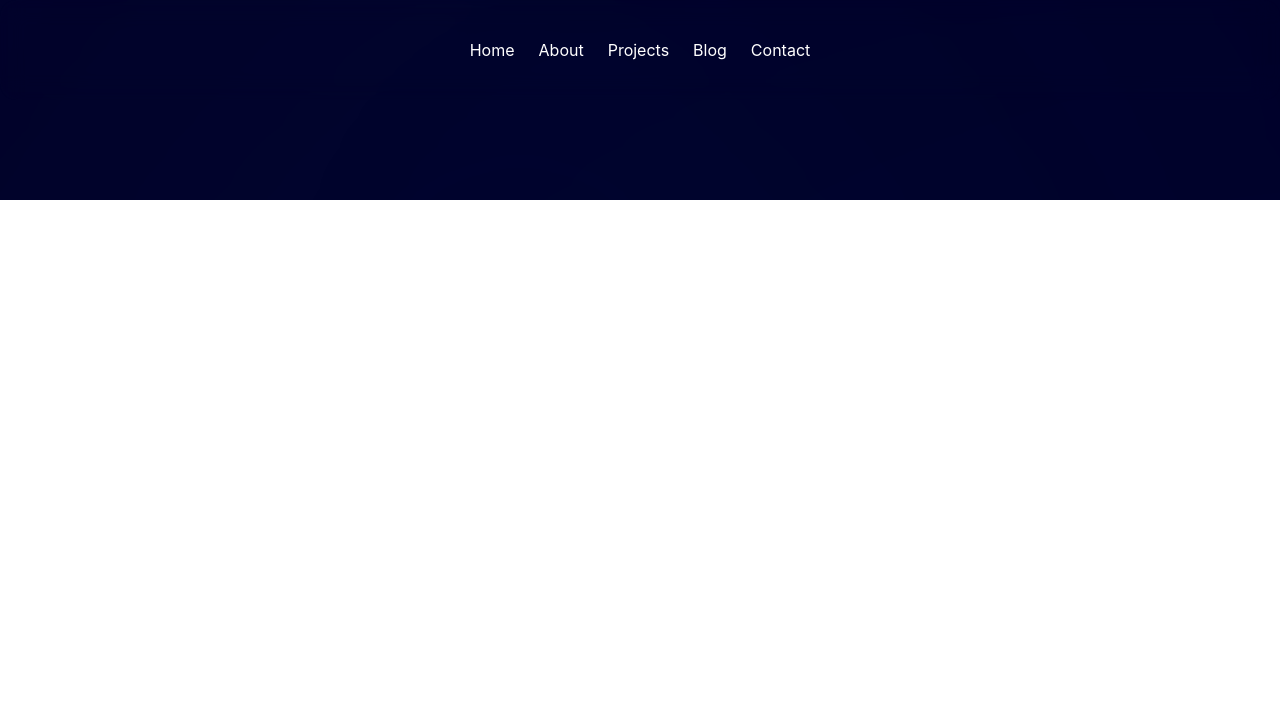
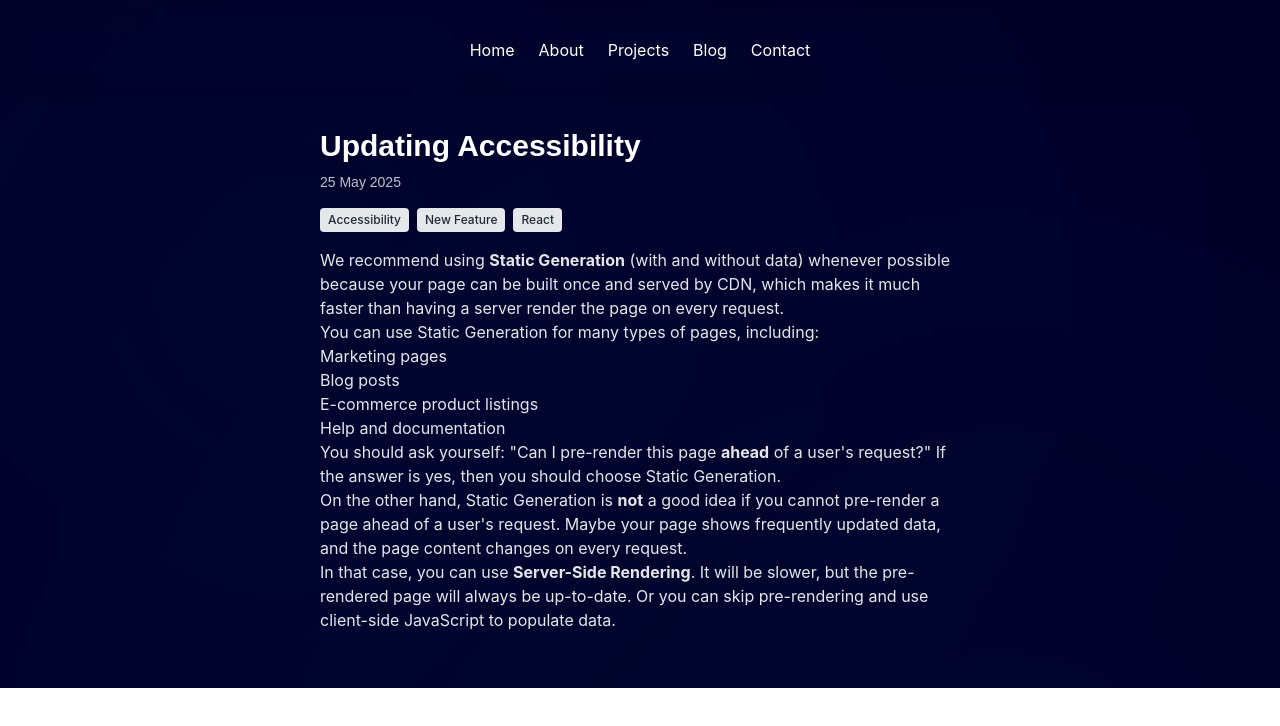
Before and after one commit to kemorsky/Portfolio, a Next.js app: page /blog/accessibility-update in a window 1280 px wide. Shown: the top 726 px of the page. Built offline with nearby package versions, Linux system fonts and the light colour scheme; what tailwindcss-intersect, tailwindcss-motion would draw is missing.

Commit message:
about edits and small styling updates to blog

```diff
--- a/posts/accessibility-update.md
+++ b/posts/accessibility-update.md
@@ -0,0 +1,21 @@
+---
+title: 'Updating Accessibility'
+date: '25 May 2025'
+description: 'WCAG compliance in regards to web accessibility.'
+tags: ['Accessibility', 'New Feature', 'React']
+---
+
+We recommend using **Static Generation** (with and without data) whenever possible because your page can be built once and served by CDN, which makes it much faster than having a server render the page on every request.
+
+You can use Static Generation for many types of pages, including:
+
+- Marketing pages
+- Blog posts
+- E-commerce product listings
+- Help and documentation
+
+You should ask yourself: "Can I pre-render this page **ahead** of a user's request?" If the answer is yes, then you should choose Static Generation.
+
+On the other hand, Static Generation is **not** a good idea if you cannot pre-render a page ahead of a user's request. Maybe your page shows frequently updated data, and the page content changes on every request.
+
+In that case, you can use **Server-Side Rendering**. It will be slower, but the pre-rendered page will always be up-to-date. Or you can skip pre-rendering and use client-side JavaScript to populate data.
--- a/src/app/blog/[slug]/page.tsx
+++ b/src/app/blog/[slug]/page.tsx
@@ -20,18 +20,19 @@ export default async function BlogPost({
     const html = marked(post.content, { breaks: true, gfm: true });
 
     return (
-      <main className="flex items-center justify-center h-full bg-Customs-Primary scroll-smooth overflow-hidden">
+      <main className="z-45 flex items-center justify-center h-full w-full bg-Customs-Primary scroll-smooth relative overflow-hidden">
         <div className="z-40 max-w-2xl mx-auto p-4 text-white mt-[7rem] relative">
-          <div className="w-[22rem] h-[22rem] left-[-17.5rem] top-[2.438rem] absolute bg-Customs-backgroundEclipse/80 rounded-full blur-[25rem]" />
+          <div className="w-[22rem] h-[22rem] left-[-12.5rem] top-[0.438rem] absolute bg-Customs-backgroundEclipse/80 rounded-full blur-[25rem]" />
           <div className="w-[22rem] h-[22rem] left-[32.375rem] top-[44.5rem] absolute bg-Customs-backgroundEclipse/80 rounded-full blur-[25rem]" />
-          <h1 className="text-3xl font-bold mb-2">{post.title}</h1>
-          <p className="text-sm text-gray-500 mb-4">{post.date}</p>
+          <section className="z-50 relative">
+            <h1 className="text-3xl font-bold font-dm-sans mb-2">{post.title}</h1>
+            <p className="text-sm font-dm-sans text-white/75 mb-4">{post.date}</p>
             {post.tags && (
               <div className="flex flex-wrap gap-2 mb-4">
                 {post.tags.map((tag) => (
                   <span
                     key={tag}
-                  className="bg-gray-200 text-gray-800 text-xs font-medium px-2 py-1 rounded"
+                    className="bg-gray-200 text-gray-800 text-xs font-inter font-medium px-2 py-1 rounded"
                   >
                     {tag}
                   </span>
@@ -39,9 +40,11 @@ export default async function BlogPost({
               </div>
             )}
             <article
-            className="prose pb-10 z-45"
+              className="prose pb-10 font-inter text-white/90"
               dangerouslySetInnerHTML={{ __html: html }}
             />
+          </section>
+
         </div>
     </main>
   );
--- a/src/app/blog/page.tsx
+++ b/src/app/blog/page.tsx
@@ -8,18 +8,18 @@ export default async function Blog() {
 
     return (
         <ObserverProvider>
-            <div className="flex items-center justify-center h-full bg-Customs-Primary scroll-smooth overflow-hidden">
+            <div className="flex items-start justify-center min-h-screen h-full bg-Customs-Primary scroll-smooth overflow-hidden">
                 <main className="z-45 w-full h-full flex flex-col items-center px-4 lg:px-0 gap-8 justify-start relative mt-[7rem]">
-                    <div className="z-40 max-w-[55rem] h-full w-full flex flex-col items-start justify-center gap-8 sm:gap-12 md:gap-16 relative">
-                        <section>
-                            <h2>Test Blog</h2>
-                        </section>
-                        <ul className="space-y-4">
+                    <div className="z-40 max-w-2xl h-full w-full flex flex-col items-start justify-center gap-8 sm:gap-12 md:gap-16 relative">
+                        <div className="w-[22rem] h-[22rem] left-[-17.5rem] top-[4.438rem] absolute bg-Customs-backgroundEclipse/80 rounded-full blur-[25rem]" />
+                        <div className="w-[22rem] h-[22rem] left-[32.375rem] top-[44.5rem] absolute bg-Customs-backgroundEclipse/80 rounded-full blur-[25rem]" />
+                        <ul className="space-y-4 w-full">
                             {posts.map(post => (
-                            <li key={post.id}>
+                            <li key={post.id} className="hover:bg-Customs-Card border border-transparent hover:border-Customs-Card-Border transform transition-colors p-3 rounded-xl intersect-once md:intersect:motion-opacity-in-0 md:intersect:motion-translate-y-in-[-75%]">
                                 <Link href={`/blog/${post.id}`}>
                                     <h2 className="text-xl font-semibold text-white font-dm-sans hover:underline">{post.title}</h2>
-                                    <p className="text-sm font-medium font-inter text-gray-500">{post.date}</p>
+                                    <p className="text-sm font-medium font-dm-sans text-white/75">{post.date}</p>
+                                    <p className="text-sm font-medium font-dm-sans text-white">{post.description}</p>
                                 </Link>
                             </li>
                             ))}
--- a/src/blocks/about.tsx
+++ b/src/blocks/about.tsx
@@ -15,7 +15,7 @@ export default function About() {
                     I love working in a team where I can exchange ideas with other developers. My experience in construction, as well as outside of it, gave me
                     great insight into working with both my colleagues and clients alike, where many of whom may have different, or sometimes opposing ideas.<br /><br />
                     In my spare time I enjoy to spend time with my family and pets, play video games, train, and do some light game development as part of the Beyond Skyrim team where
-                    I use software such as software such as Creation Kit, Blender, and NifSkope. Being a part of this team taught me a great deal about working as a team
+                    I use software such as Creation Kit, Blender, and NifSkope. Being a part of this team taught me a great deal about working with others
                     towards a common goal that is also big and complex.
                 </AboutCardDescription>
             </AboutCard>
```
Also changed, not shown: posts/my-first-post.md (+9 -4 lines), posts/ssg-ssr.md (deleted, +0 -19 lines), posts/pre-rendering.md (deleted). Lines whose indentation alone changed are shown as unchanged.
